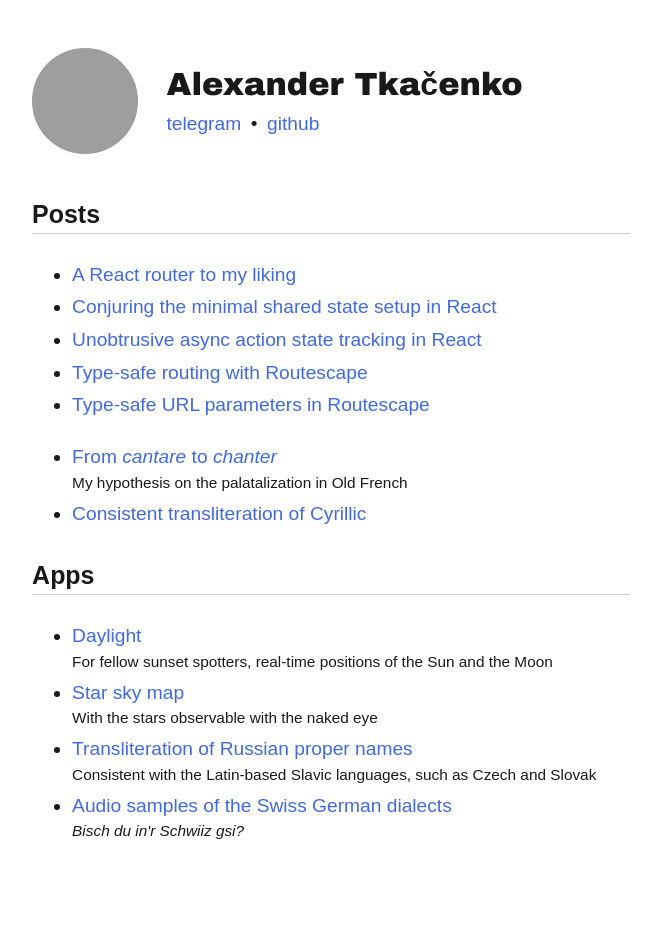
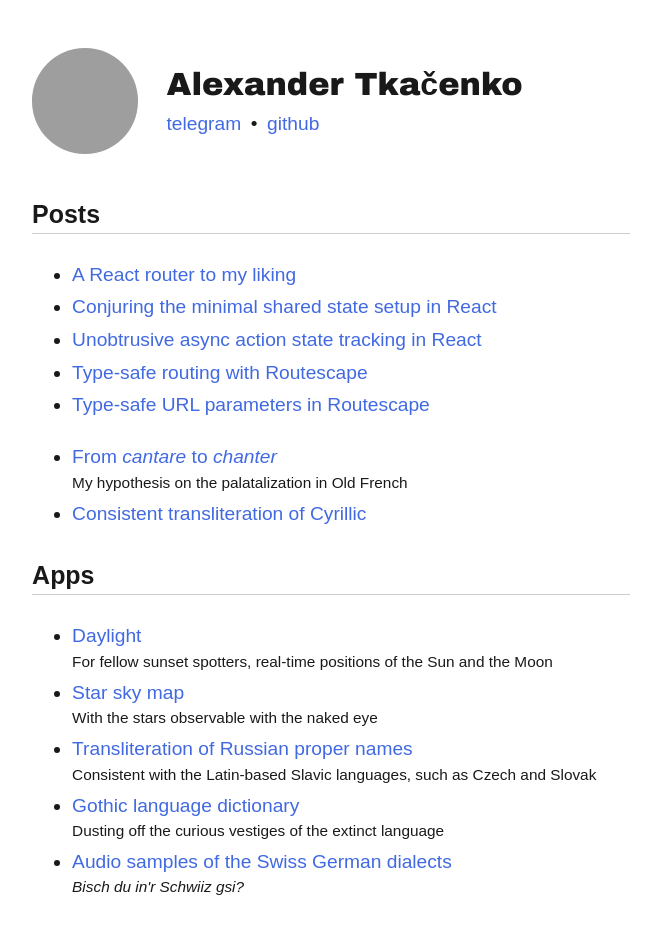
Before and after one commit to axtk/axtk.github.io, a Jekyll site: the page built from intro.html, in a window 1280 px wide, cut to the strip 0-983 px from the top of the page. Shown: the top 934 px of the strip, without its empty margins (309-970 px from the left). Built offline with Jekyll 4.4.1, drawn with Linux system fonts in a browser that asks for light colours; grey boxes are pictures that could not be loaded.

Commit message:
update intro

```diff
--- a/intro.html
+++ b/intro.html
@@ -42,6 +42,8 @@ layout: index
         <span class="description">With the stars observable with the naked eye</span></li>
     <li><a href="{{site.github.baseurl}}/names">Transliteration of Russian proper names</a><br>
         <span class="description">Consistent with the Latin-based Slavic languages, such as Czech and Slovak</span></li>
+    <li><a href="{{site.github.baseurl}}/gothic">Gothic language dictionary</a><br>
+        <span class="description">Dusting off the curious vestiges of the extinct language</span></li>
     <li><a href="{{site.github.baseurl}}/alemannic">Audio samples of the Swiss German dialects</a><br>
         <span class="description"><i>Bisch du in'r Schwiiz gsi?</i></span></li>
 </ul>
```
